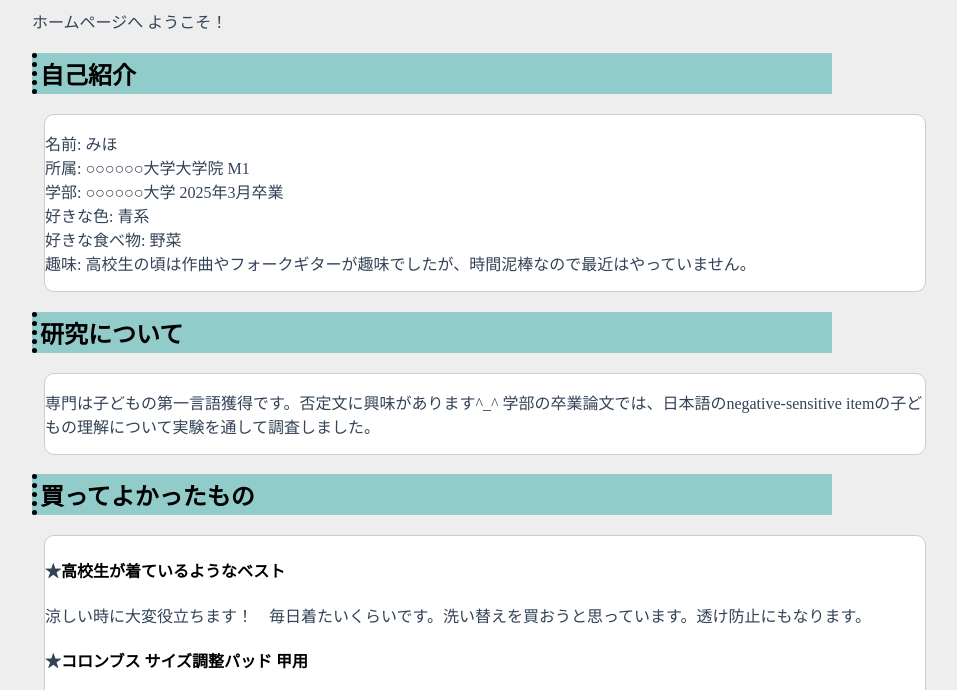
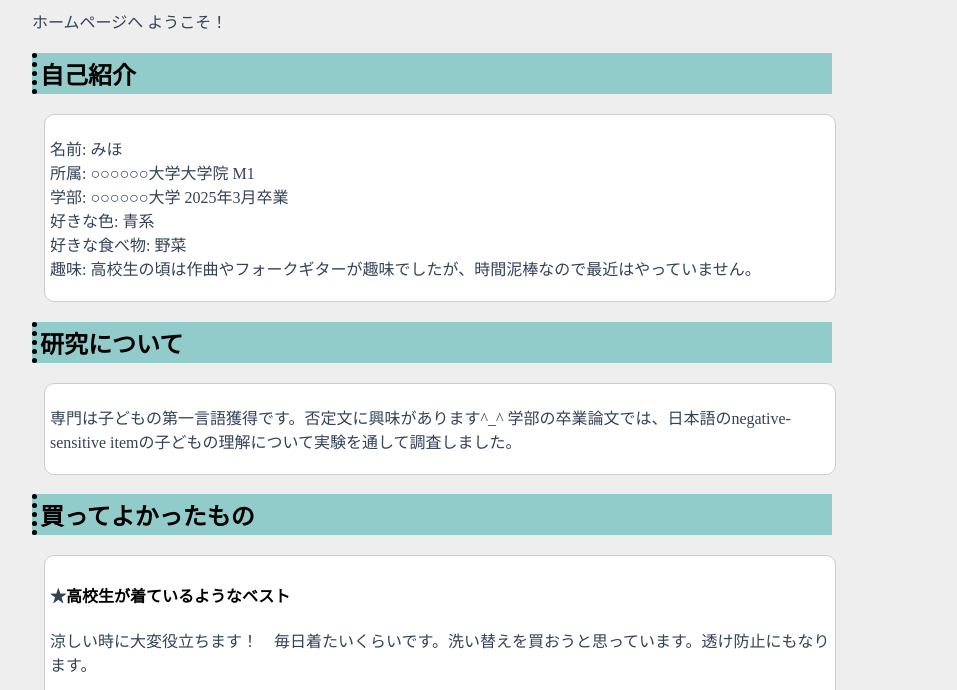
Before and after one commit to miho-kanazawa/miho-kanazawa.github.io, a plain HTML site: page index.html in a window 1280 px wide. Shown: the part 87-777 px from the top of the page, without its empty margins (208-1165 px from the left). Drawn offline with Linux system fonts and the light colour scheme.

Commit message:
Update style.css

```diff
--- a/style.css
+++ b/style.css
@@ -11,9 +11,9 @@ body{background-color: #EEEEEE; width: 800px; margin: auto;}
 
 div{
   background: #FFFFFF;
-  width: 880px;
+  width: 780px;
   border: 1px solid #cccccc;
-  /* padding: 5px; */
+  padding: 5px;
   margin: 12px;
   border-radius: 10px;
 }
```
